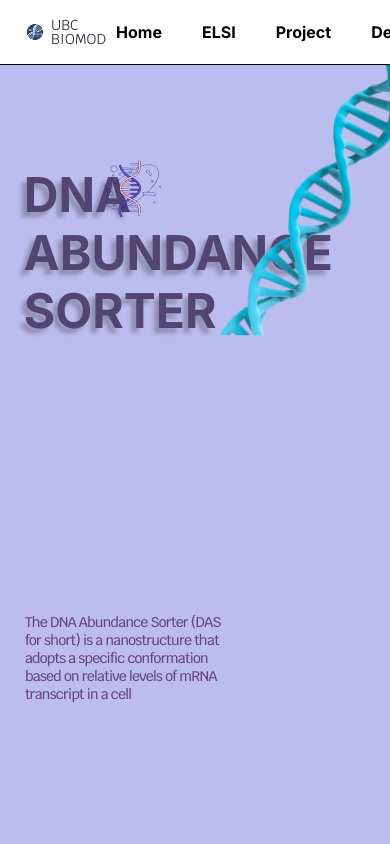
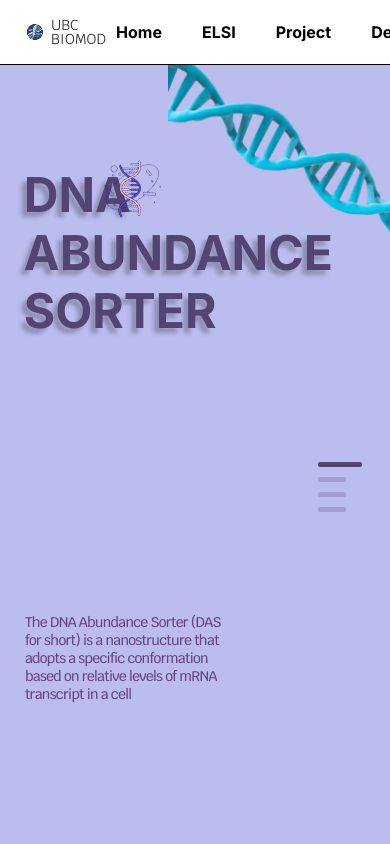
Before and after one commit to ubc-biomod/biomod2026, a React (Vite) app: page / in a window 390 px wide. Shown: the top 844 px of the page. Built offline with nearby package versions, Linux system fonts and the light colour scheme.

Commit message:
Changed the main page to a scroll-fade effect

```diff
--- a/src/pages/MainPage.tsx
+++ b/src/pages/MainPage.tsx
@@ -1,3 +1,4 @@
+import { useEffect, useRef, useState, useCallback } from "react";
 import dnaImg from "../assets/images/DNA.png";
 import dna2Img from "../assets/images/DNA2.png";
 
@@ -12,22 +13,196 @@ import dna2Img from "../assets/images/DNA2.png";
 //   { label: "Sponsors", to: "/sponsors" },
 // ];
 
+// ── Slide content ──────────────────────────────────────────────────
+// Slide 01 is the real, finished design. Slides 02–04 are placeholders
+// that reuse the same headline/subtitle layout and the two existing DNA
+// assets (repositioned for variety) — replace `title`, `subtitle`, and
+// `heroImage` / `accentImage` per slide once real content is ready.
+// Import any new images at the top of the file the same way DNA.png is.
+
+const SCROLL_LENGTH_VH = 200; // higher = slower/more deliberate scroll per slide
+
+const SLIDES = [
+  {
+    id: "01",
+    bg: "#BCBDEF",
+    title: ["DNA", "ABUNDANCE", "SORTER"],
+    subtitle:
+      "The DNA Abundance Sorter (DAS for short) is a nanostructure that adopts a specific conformation based on relative levels of mRNA transcript in a cell",
+    heroImage: {
+      src: dnaImg,
+      left: "43.13vw",
+      top: 0,
+      width: "79.22vw",
+      transform: "rotate(90.26deg)",
+    },
+    accentImage: {
+      src: dna2Img,
+      left: "25vw",
+      top: "10.47vh",
+      width: "clamp(70px, 10.42vw, 150px)",
+      transform: "matrix(-0.93, 0.37, 0.37, 0.93, 0, 0)",
+    },
+  },
+  {
+    id: "02",
+    bg: "#BCBDEF",
+    title: ["PLACEHOLDER", "TITLE TWO"],
+    subtitle:
+      "Placeholder copy for slide two — replace with real project description once it's finalized.",
+    heroImage: {
+      src: dna2Img,
+      left: "43vw",
+      top: "8vh",
+      width: "58vw",
+      transform: "rotate(-18deg) scaleX(-1)",
+    },
+    accentImage: {
+      src: dnaImg,
+      left: "23vw",
+      top: "9vh",
+      width: "clamp(70px, 9vw, 130px)",
+      transform: "rotate(28deg)",
+    },
+  },
+  {
+    id: "03",
+    bg: "#BCBDEF",
+    title: ["PLACEHOLDER", "TITLE THREE"],
+    subtitle:
+      "Placeholder copy for slide three — swap in real content when it's ready.",
+    heroImage: {
+      src: dnaImg,
+      left: "40vw",
+      top: "-3vh",
+      width: "68vw",
+      transform: "rotate(24deg)",
+    },
+    accentImage: {
+      src: dna2Img,
+      left: "27vw",
+      top: "12vh",
+      width: "clamp(70px, 9vw, 130px)",
+      transform: "matrix(0.9, -0.3, 0.3, 0.9, 0, 0)",
+    },
+  },
+  {
+    id: "04",
+    bg: "#BCBDEF",
+    title: ["PLACEHOLDER", "TITLE FOUR"],
+    subtitle:
+      "Placeholder copy for slide four — final text and imagery still to come.",
+    heroImage: {
+      src: dna2Img,
+      left: "45vw",
+      top: "5vh",
+      width: "60vw",
+      transform: "rotate(10deg)",
+    },
+    accentImage: {
+      src: dnaImg,
+      left: "24vw",
+      top: "8vh",
+      width: "clamp(70px, 10vw, 145px)",
+      transform: "rotate(-22deg)",
+    },
+  },
+];
+
 export default function MainPage() {
+  const wrapperRef = useRef<HTMLDivElement | null>(null);
+  const slideRefs = useRef<(HTMLDivElement | null)[]>([]);
+  const heroImgRefs = useRef<(HTMLImageElement | null)[]>([]);
+  const textRefs = useRef<(HTMLHeadingElement | null)[]>([]);
+  const rafRef = useRef<number | null>(null);
+  const [activeIndex, setActiveIndex] = useState(0);
+  const n = SLIDES.length;
+
+  const update = useCallback(() => {
+    const wrapper = wrapperRef.current;
+    if (!wrapper) return;
+
+    const rect = wrapper.getBoundingClientRect();
+    const scrollable = rect.height - window.innerHeight;
+    const scrolled = -rect.top;
+    const progress = Math.min(1, Math.max(0, scrolled / Math.max(1, scrollable)));
+    const p = progress * (n - 1);
+    const nearest = Math.round(p);
+    setActiveIndex((prev) => (prev === nearest ? prev : nearest));
+
+    SLIDES.forEach((_, i) => {
+      const diff = p - i;
+      const absDiff = Math.min(1, Math.abs(diff));
+      const opacity = Math.max(0, 1 - absDiff * 1.5);
+      const scale = 1 - absDiff * 0.06;
+      const heroShift = diff * 40; // px, image parallax
+      const textShift = diff * 90; // px, text moves faster = depth
+
+      const slideEl = slideRefs.current[i];
+      const heroEl = heroImgRefs.current[i];
+      const textEl = textRefs.current[i];
+      if (slideEl) {
+        slideEl.style.opacity = opacity.toFixed(3);
+        slideEl.style.zIndex = String(Math.round((1 - absDiff) * 100));
+        slideEl.style.pointerEvents = opacity < 0.05 ? "none" : "auto";
+      }
+      if (heroEl) {
+        heroEl.style.transform = `translateY(${heroShift}px) scale(${scale})`;
+      }
+      if (textEl) {
+        textEl.style.transform = `translateY(${textShift}px)`;
+      }
+    });
+
+    rafRef.current = null;
+  }, [n]);
+
+  const onScroll = useCallback(() => {
+    if (rafRef.current) return;
+    rafRef.current = requestAnimationFrame(update);
+  }, [update]);
+
+  useEffect(() => {
+    update();
+    window.addEventListener("scroll", onScroll, { passive: true });
+    window.addEventListener("resize", onScroll);
+    return () => {
+      window.removeEventListener("scroll", onScroll);
+      window.removeEventListener("resize", onScroll);
+      if (rafRef.current) cancelAnimationFrame(rafRef.current);
+    };
+  }, [onScroll, update]);
+
+  const goToSlide = (i: number) => {
+    const wrapper = wrapperRef.current;
+    if (!wrapper) return;
+    const scrollable = wrapper.getBoundingClientRect().height - window.innerHeight;
+    const target = wrapper.offsetTop + (scrollable * i) / (n - 1);
+    window.scrollTo({ top: target, behavior: "smooth" });
+  };
+
   return (
     <div
+      ref={wrapperRef}
+      style={{ position: "relative", width: "100%", height: `${n * SCROLL_LENGTH_VH}vh` }}
+    >
+      <div style={{ position: "sticky", top: 0, height: "100vh", overflow: "hidden" }}>
+        {SLIDES.map((s, i) => (
+          <div
+            key={s.id}
+            ref={(el) => { slideRefs.current[i] = el; }}
             style={{
-        position: "relative",
-        width: "100%",
-        minHeight: "100vh",
-        backgroundColor: "#BCBDEF",
+              position: "absolute",
+              inset: 0,
+              backgroundColor: s.bg,
               overflow: "hidden",
             }}
           >
-
-      {/* ── Hero Title ─────────────────────────────────────────────── */}
-      {/* Figma: left 88px, top 110px, Inter 700 128px, color #000    */}
-      {/* text-shadow: -5px 5px 4px rgba(0,0,0,0.25)                  */}
+            {/* ── Hero Title ─────────────────────────────────────── */}
+            {/* Figma: left 88px, top 110px, Inter 700 128px, color #000 */}
+            {/* text-shadow: -5px 5px 4px rgba(0,0,0,0.25)              */}
             <h1
+              ref={(el) => { textRefs.current[i] = el; }}
               style={{
                 position: "absolute",
                 left: "6.11vw",
@@ -42,33 +217,31 @@ export default function MainPage() {
                 textShadow: "-5px 5px 4px rgba(0, 0, 0, 0.25)",
               }}
             >
-        DNA
-        <br />
-        ABUNDANCE
-        <br />
-        SORTER
+              {s.title.map((line, li) => (
+                <span key={li} style={{ display: "block" }}>
+                  {line}
+                </span>
+              ))}
             </h1>
 
-      {/* ── Small DNA icon (next to "DNA") ─────────────────────────── */}
-      {/* Figma: left 360px, top 96px, 150×142px,                      */}
-      {/* transform: matrix(-0.93, 0.37, 0.37, 0.93, 0, 0)             */}
+            {/* ── Small accent DNA icon (next to headline) ─────────── */}
             <img
-        src={dna2Img}
+              src={s.accentImage.src}
               alt=""
               aria-hidden="true"
               style={{
                 position: "absolute",
-          left: "25vw",
-          top: "10.47vh",
-          width: "clamp(70px, 10.42vw, 150px)",
+                left: s.accentImage.left,
+                top: s.accentImage.top,
+                width: s.accentImage.width,
                 height: "auto",
-          transform: "matrix(-0.93, 0.37, 0.37, 0.93, 0, 0)",
+                transform: s.accentImage.transform,
                 pointerEvents: "none",
               }}
             />
 
-      {/* ── Subtitle ───────────────────────────────────────────────── */}
-      {/* Figma: left 92px, top 595px, Krub 500 20px, color #664381   */}
+            {/* ── Subtitle ──────────────────────────────────────── */}
+            {/* Figma: left 92px, top 595px, Krub 500 20px, color #664381 */}
             <p
               style={{
                 position: "absolute",
@@ -84,29 +257,64 @@ export default function MainPage() {
                 color: "#664381",
               }}
             >
-        The DNA Abundance Sorter (DAS for short) is a nanostructure that adopts
-        a specific conformation based on relative levels of mRNA transcript in a
-        cell
+              {s.subtitle}
             </p>
 
-      {/* ── Large DNA helix image ──────────────────────────────────── */}
-      {/* Figma: left 621px, top 0, 1140×856px, rotate(90.26deg)      */}
-      {/* The 90° rotation turns the diagonal helix into a vertical one */}
+            {/* ── Large DNA helix image ───────────────────────────── */}
             <img
-        src={dnaImg}
+              ref={(el) => { heroImgRefs.current[i] = el; }}
+              src={s.heroImage.src}
               alt=""
               aria-hidden="true"
               style={{
                 position: "absolute",
-          left: "43.13vw",
-          top: 0,
-          width: "79.22vw",
+                left: s.heroImage.left,
+                top: s.heroImage.top,
+                width: s.heroImage.width,
                 height: "auto",
-          transform: "rotate(90.26deg)",
                 transformOrigin: "center center",
                 pointerEvents: "none",
+                willChange: "transform",
               }}
             />
           </div>
+        ))}
+
+        {/* ── Progress rail: doubles as slide navigation ────────── */}
+        <div
+          role="tablist"
+          aria-label="Slide navigation"
+          style={{
+            position: "absolute",
+            right: "28px",
+            top: "50%",
+            transform: "translateY(-50%)",
+            display: "flex",
+            flexDirection: "column",
+            gap: "10px",
+            zIndex: 200,
+          }}
+        >
+          {SLIDES.map((s, i) => (
+            <button
+              key={s.id}
+              role="tab"
+              aria-selected={i === activeIndex}
+              aria-label={`Go to slide ${s.id}`}
+              onClick={() => goToSlide(i)}
+              style={{
+                width: i === activeIndex ? "44px" : "28px",
+                height: "5px",
+                borderRadius: "2px",
+                border: "none",
+                cursor: "pointer",
+                background: i === activeIndex ? "#524573" : "rgba(82, 69, 115, 0.25)",
+                transition: "width .3s ease, background .3s ease",
+              }}
+            />
+          ))}
+        </div>
+      </div>
+    </div>
   );
 }
```
Lines whose indentation alone changed are shown as unchanged.
